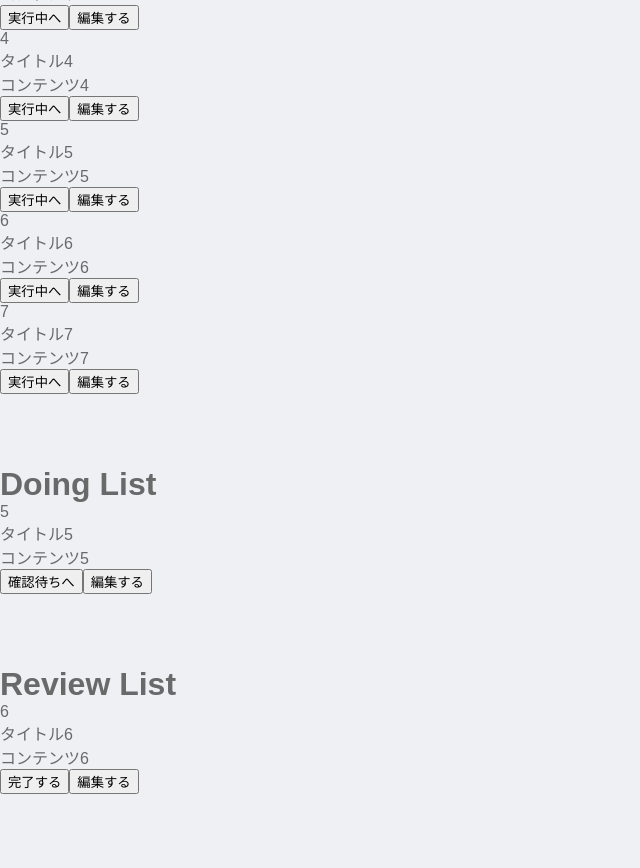
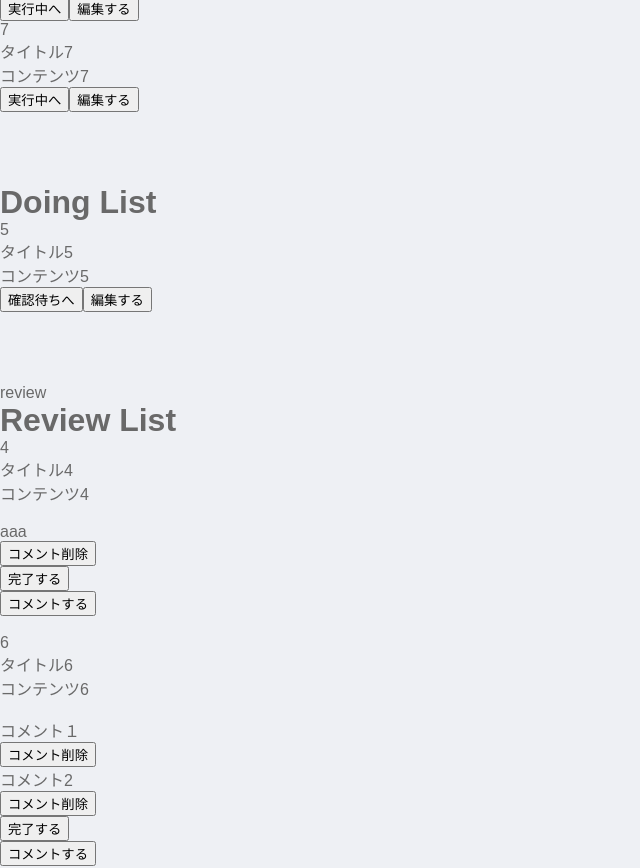
Before and after one commit to sho1374k/todo-react, a React (Create React App) app: page / in a window 1280 px wide. Shown: the part 480-1348 px from the top of the page, without its empty margins (0-640 px from the left). Built offline with nearby package versions, Linux system fonts and the light colour scheme.

Commit message:
コメント機能追加 header formコンポーネント 作成

```diff
--- a/src/App.jsx
+++ b/src/App.jsx
@@ -2,19 +2,26 @@ import React from "react";
 // CSS
 import './assets/sass/reset.scss';
 import './assets/sass/style.scss';
+// Components
+import {Header} from "./components/header/header";
+import {Form} from "./components/form/form";
+import {TodoList} from "./components/todo/todo-list";
+import {Doing} from "./components/todo/doing";
+import {Review} from "./components/todo/review";
+import {Done} from "./components/todo/done";
 
 export class App extends React.Component{
   constructor(props){
     super(props);
     this.state = {
       data:[
-        {id:1, title: "タイトル1", content: "コンテンツ1", notYet: true, doing: false, review: false,  done: false, edit: false },
-        {id:2, title: "タイトル2", content: "コンテンツ2", notYet: true, doing: false, review: false,  done: false, edit: false },
-        {id:3, title: "タイトル3", content: "コンテンツ3", notYet: true, doing: false, review: false,  done: false, edit: false },
-        {id:4, title: "タイトル4", content: "コンテンツ4", notYet: true, doing: false, review: false,  done: false, edit: false },
-        {id:5, title: "タイトル5", content: "コンテンツ5", notYet: true, doing: true, review: false,  done: false, edit: false },
-        {id:6, title: "タイトル6", content: "コンテンツ6", notYet: true, doing: false, review: true,  done: false, edit: false },
-        {id:7, title: "タイトル7", content: "コンテンツ7", notYet: true, doing: false, review: false,  done: true, edit: false },
+        {id:1, title: "タイトル1", content: "コンテンツ1", notYet: true, doing: false, review: false,  done: false, edit: false, comment: [], commentForm: false },
+        {id:2, title: "タイトル2", content: "コンテンツ2", notYet: true, doing: false, review: false,  done: false, edit: false, comment: [], commentForm: false },
+        {id:3, title: "タイトル3", content: "コンテンツ3", notYet: true, doing: false, review: false,  done: false, edit: false, comment: [], commentForm: false },
+        {id:4, title: "タイトル4", content: "コンテンツ4", notYet: false, doing: false, review: true,  done: false, edit: false, comment: [{text: "aaa"},], commentForm: false },
+        {id:5, title: "タイトル5", content: "コンテンツ5", notYet: false, doing: true, review: false,  done: false, edit: false, comment: [], commentForm: false },
+        {id:6, title: "タイトル6", content: "コンテンツ6", notYet: true, doing: false, review: true,  done: false, edit: false, comment: [{text: "コメント１"}, {text: "コメント2"}], commentForm: false },
+        {id:7, title: "タイトル7", content: "コンテンツ7", notYet: true, doing: false, review: false,  done: true, edit: false, comment: [], commentForm: false },
       ],
       error:{
         errorTitle: false,
@@ -23,7 +30,10 @@ export class App extends React.Component{
       editError:{
         errorTitle: false,
         errorContent: false
-      }
+      },
+      commentError: false,
+      openTodo: false,
+      openComment: false,
     };
 
     this.addTodo = this.addTodo.bind(this);
@@ -38,6 +48,14 @@ export class App extends React.Component{
     this.editTodo = this.editTodo.bind(this);
 
     this.changeEdit = this.changeEdit.bind(this);
+
+    this.addComment = this.addComment.bind(this);
+
+    this.changeComment = this.changeComment.bind(this);
+
+    this.deleteComment = this.deleteComment.bind(this);
+
+    this.handleTodo = this.handleTodo.bind(this);
   }
 
   /**
@@ -80,10 +98,12 @@ export class App extends React.Component{
         id: Number(countNum) + 1,
         title: title,
         content: content,
+        notYet: true,
+        doing: false,
         review: false,
         done: false,
         edit: false,
-        notYet: true,
+        commemt: [],
       })
       // 更新
       this.setState({
@@ -260,153 +280,140 @@ export class App extends React.Component{
 
   }
 
+  /**
+   * コメント追加
+   * @param number //タスクid
+   * @param event //入力値
+   */
+  addComment(event, number){
+    event.preventDefault();
+    const data = this.state.data.slice();
+
+
+    const commentValue = event.target.comment.value;
+    if (commentValue === "") {
+      this.setState({
+        commentError: true,
+      })
+    } else {
+      const result = data.findIndex(({id}) => id === Number(number));
+
+      data[result].comment.push({
+        text: String(commentValue),
+      })
+      data[result].commentForm = false;
+
+      this.setState({
+        data: data,
+        commentError: false,
+      })
+    }
+    event.target.comment.value = "";
+  }
+
+  /**
+   * コメントフォーム変更
+   * @param number //タスクid
+   */
+  changeComment(number){
+    const data = this.state.data.slice();
+    const result = data.findIndex(({id}) => id === Number(number));
+    // data[result].commentForm = true;
+    data[result].commentForm = !data[result].commentForm;
+    this.setState({
+      data: data
+    })
+  }
+
+
+  /**
+   * コメント削除
+   * @param number // タスクid
+   * @param i // コメントのkey
+   */
+  deleteComment(number, i){
+    const data = this.state.data.slice();
+    const result = data.findIndex(({id}) => id === Number(number));
+    data[result].comment.splice(i, 1);
+    this.setState({
+      data: data
+    })
+  }
+
+  handleTodo(){
+    this.setState({
+      openTodo: !this.state.openTodo,
+    })
+  }
+
   render(){
+    const data = this.state.data;
     const error = this.state.error;
     const editError = this.state.editError;
+    const commentError = this.state.commentError;
+
+    const openTodo = this.state.openTodo;
+
     return(
       <>
-        <header>todo</header>
-
-        <main>
-          {/* リセットボタン */}
+        <Header />
+        {/* リセットボタン */}
           <div className="">
             <button onClick={() => this.resetTodo()}>リセットする</button>
           </div>
+          <button onClick={() => this.handleTodo()}>+</button>
 
-          {/* フォーム */}
-          <form className="form" onSubmit={this.addTodo} >
-            <div className="">
-              <input className="" type="text" name="title" placeholder="enter title"/>
-              { error.errorTitle === true &&
-                // エラー
-                <div className="">
-                  タイトルを入力してください
-                </div>
-              }
-            </div>
+        <main>
 
-            <div className="">
-              <textarea className="" name="content" id="" cols="30" rows="4" placeholder="enter text"></textarea>
-              {error.errorContent === true &&
-                // エラー
-                <div className="">
-                  テキストを入力してください
-                </div>
-              }
-            </div>
 
-            <div className="">
-              <button className="" type="submit">add todo</button>
-            </div>
-          </form>
+
+          { openTodo === true &&
+            <Form
+              addTodo={this.addTodo}
+              error={error}
+              handleTodo={this.handleTodo}
+            />
+          }
+
 
 
           {/* リスト表示 */}
-          <h1>Todo List</h1>
-          <div className="">
-            {this.state.data.map((todo, i) => {
-              let number = todo.id
-              return(
-                <>
-                  { todo.edit === true ?
-                    <form className="edit" onSubmit={(event) => this.editTodo(event, number)}>
-                      <div className="">
-                        <input className="" type="text" name="title" placeholder="enter title"
-                          value={todo.title} onChange={(event) => this.editTitle(event, number)}/>
-                        { editError.errorTitle === true &&
-                          // エラー
-                          <div className="">
-                            タイトルを入力してください
-                          </div>
-                        }
-                      </div>
+          <TodoList
+            data={data}
+            editTodo={this.editTodo}
+            editTitle={this.editTitle}
+            editContent={this.editContent}
+            editError={editError}
 
-                      <div className="">
-                        <textarea className="" name="content" id="" cols="30" rows="4" placeholder="enter text"
-                          onChange={(event) => this.editContent(event, number)}>{todo.content}</textarea>
-                        {editError.errorContent === true &&
-                          // エラー
-                          <div className="">
-                            テキストを入力してください
-                          </div>
-                        }
-                      </div>
+            changeDoing={this.changeDoing}
+            changeEdit={this.changeEdit}
+          />
 
-                      <div className="">
-                        <button className="" type="submit">変更する</button>
-                      </div>
-                    </form>
-                  :
-                  <>
-                    {todo.notYet === true &&
-                      <div className="" key={i}>
-                        <div className="">
-                          {todo.id}
-                        </div>
-                        <div className="">
-                          {todo.title}
-                        </div>
-                        <div className="">
-                          {todo.content}
-                        </div>
-                        <button onClick={() => this.changeDoing(number)}>
-                          実行中へ
-                        </button>
-                        <button onClick={() => this.changeEdit(number)}>
-                          編集する
-                        </button>
-                        <br/>
-                      </div>
-                    }
-                  </>
-                  }
 
-                </>
-              )
-            })}
-          </div>
 
           <br/><br/><br/><br/>
 
-          {/* リスト表示 */}
-          <h1>Doing List</h1>
-          <div className="">
-            {this.state.data.map((todo, i) => {
-              let number = todo.id
-              return(
-                <>
-                {todo.doing === true &&
-                <div className="" key={i}>
-                  <div className="">
-                    {todo.id}
-                  </div>
-                  <div className="">
-                    {todo.title}
-                  </div>
-                  <div className="">
-                    {todo.content}
-                  </div>
-                  <button onClick={() => this.changeReview(number)}>
-                    確認待ちへ
-                  </button>
-                  <button>
-                    編集する
-                  </button>
-                  <br/>
-                </div>
-                }
-                </>
-              )
-            })}
-          </div>
+          <Doing
+            data={data}
+            editTodo={this.editTodo}
+            editTitle={this.editTitle}
+            editContent={this.editContent}
+            editError={editError}
+
+            changeReview={this.changeReview}
+            changeEdit={this.changeEdit}
+          />
+
 
           <br/><br/><br/><br/>
 
           {/* 確認まちタスク */}
+          <Review />
           <h1>Review List</h1>
           <div className="">
-            {this.state.data.map((todo, i) => {
+            {data.map((todo, i) => {
               let number = todo.id;
+              let commentArray = todo.comment.slice();
               return(
                 <>
                 {todo.review === true &&
@@ -421,14 +428,48 @@ export class App extends React.Component{
                     <div className="">
                       {todo.content}
                     </div>
+
+                    <br/>
+                    {/* コメント内容 */}
+                    {!(commentArray.length === 0) &&
+                      commentArray.map((comment, i) => {
+                        return(
+                          <div className="" key={i}>
+                            {comment.text}
+                            <br/>
+                            <button onClick={() => this.deleteComment(number, i)}>コメント削除</button>
+                          </div>
+
+                        )
+                      })
+                    }
+
                     <button onClick={() => this.changeDone(number)}>
                       完了する
                     </button>
-                    <button>
-                      編集する
+                    <br/>
+                    {todo.commentForm === true ?
+                    <>
+                    <form onSubmit={(event) => this.addComment(event, number)}>
+                      <input type="text" name="comment"/>
+                      {commentError === true &&
+                        <div className="">
+                          コメントを入力してください
+                        </div>
+                      }
+                      <button type="submit" >コメントを追加する</button>
+                      <button onClick={() => this.changeComment(number)}>閉じる</button>
+                    </form>
+
+                    </>
+                    :
+                    <button onClick={() => this.changeComment(number)}>
+                      コメントする
                     </button>
-                    <br/>
+                    }
+                    <br/><br/>
                   </div>
+
                 }
                 </>
               )
@@ -438,6 +479,7 @@ export class App extends React.Component{
           <br/><br/><br/><br/>
 
           {/* 完了タスク */}
+          <Done />
           <h1>Done List</h1>
           <div className="">
             {this.state.data.map((todo, i) => {
@@ -469,7 +511,6 @@ export class App extends React.Component{
 
 
         </main>
-        <footer></footer>
       </>
     )
   }
--- /dev/null
+++ b/src/components/form/form.jsx
@@ -0,0 +1,33 @@
+import React from "react";
+
+export const Form = (props) => {
+  return(
+    <form className="form" onSubmit={props.addTodo} >
+      <div className="">
+        <input className="" type="text" name="title" placeholder="enter title"/>
+        { props.error.errorTitle === true &&
+          // エラー
+          <div className="">
+            タイトルを入力してください
+          </div>
+        }
+      </div>
+
+      <div className="">
+        <textarea className="" name="content" id="" cols="30" rows="4" placeholder="enter text"></textarea>
+        {props.error.errorContent === true &&
+          // エラー
+          <div className="">
+            テキストを入力してください
+          </div>
+        }
+      </div>
+
+      <div className="">
+        <button className="" type="submit">add todo</button>
+      </div>
+
+      <button onClick={() => props.handleTodo()}>閉じる</button>
+    </form>
+  )
+}
--- /dev/null
+++ b/src/components/header/header.jsx
@@ -0,0 +1,7 @@
+import React from "react";
+
+export const Header = (props) => {
+  return(
+    <header>todo</header>
+  )
+}
--- /dev/null
+++ b/src/components/todo/doing.jsx
@@ -0,0 +1,68 @@
+import React from "react";
+
+export const Doing = (props) => {
+  return(
+    <div className="">
+      <h1>Doing List</h1>
+      {props.data.map((todo, i) => {
+        let number = todo.id
+        return(
+          <>
+          { todo.edit === true ?
+            <form className="edit" onSubmit={(event) => props.editTodo(event, number)}>
+              <div className="">
+                <input className="" type="text" name="title" placeholder="enter title"
+                  value={todo.title} onChange={(event) => props.editTitle(event, number)}/>
+                { props.editError.errorTitle === true &&
+                  // エラー
+                  <div className="">
+                    タイトルを入力してください
+                  </div>
+                }
+              </div>
+
+              <div className="">
+                <textarea className="" name="content" id="" cols="30" rows="4" placeholder="enter text"
+                  onChange={(event) => props.editContent(event, number)}>{todo.content}</textarea>
+                {props.editError.errorContent === true &&
+                  // エラー
+                  <div className="">
+                    テキストを入力してください
+                  </div>
+                }
+              </div>
+
+              <div className="">
+                <button className="" type="submit">変更する</button>
+              </div>
+            </form>
+          :
+            <>
+            {todo.doing === true &&
+              <div className="" key={i}>
+                <div className="">
+                  {todo.id}
+                </div>
+                <div className="">
+                  {todo.title}
+                </div>
+                <div className="">
+                  {todo.content}
+                </div>
+                <button onClick={() => props.changeReview(number)}>
+                  確認待ちへ
+                </button>
+                <button onClick={() => props.changeEdit(number)}>
+                  編集する
+                </button>
+                <br/>
+              </div>
+            }
+            </>
+          }
+          </>
+        )
+      })}
+    </div>
+  )
+}
--- /dev/null
+++ b/src/components/todo/done.jsx
@@ -0,0 +1,7 @@
+import React from "react";
+
+export const Done = (props) => {
+  return(
+    <div className="">done</div>
+  )
+}
--- /dev/null
+++ b/src/components/todo/review.jsx
@@ -0,0 +1,7 @@
+import React from "react";
+
+export const Review = (props) => {
+  return(
+    <div className="">review</div>
+  )
+}
--- /dev/null
+++ b/src/components/todo/todo-list.jsx
@@ -0,0 +1,69 @@
+import React from "react";
+
+export const TodoList = (props) => {
+  return(
+    <div className="">
+      <h1>Todo List</h1>
+      {props.data.map((todo, i) => {
+        let number = todo.id
+        return(
+          <>
+            { todo.edit === true ?
+              <form className="edit" onSubmit={(event) => props.editTodo(event, number)}>
+                <div className="">
+                  <input className="" type="text" name="title" placeholder="enter title"
+                    value={todo.title} onChange={(event) => props.editTitle(event, number)}/>
+                  { props.editError.errorTitle === true &&
+                    // エラー
+                    <div className="">
+                      タイトルを入力してください
+                    </div>
+                  }
+                </div>
+
+                <div className="">
+                  <textarea className="" name="content" id="" cols="30" rows="4" placeholder="enter text"
+                    onChange={(event) => props.editContent(event, number)}>{todo.content}</textarea>
+                  {props.editError.errorContent === true &&
+                    // エラー
+                    <div className="">
+                      テキストを入力してください
+                    </div>
+                  }
+                </div>
+
+                <div className="">
+                  <button className="" type="submit">変更する</button>
+                </div>
+              </form>
+            :
+            <>
+              {todo.notYet === true &&
+                <div className="" key={i}>
+                  <div className="">
+                    {todo.id}
+                  </div>
+                  <div className="">
+                    {todo.title}
+                  </div>
+                  <div className="">
+                    {todo.content}
+                  </div>
+                  <button onClick={() => props.changeDoing(number)}>
+                    実行中へ
+                  </button>
+                  <button onClick={() => props.changeEdit(number)}>
+                    編集する
+                  </button>
+                  <br/>
+                </div>
+              }
+            </>
+            }
+
+          </>
+        )
+      })}
+    </div>
+  )
+}
--- a/src/index.scss
+++ /dev/null
@@ -1,13 +0,0 @@
-body {
-  margin: 0;
-  font-family: -apple-system, BlinkMacSystemFont, 'Segoe UI', 'Roboto', 'Oxygen',
-    'Ubuntu', 'Cantarell', 'Fira Sans', 'Droid Sans', 'Helvetica Neue',
-    sans-serif;
-  -webkit-font-smoothing: antialiased;
-  -moz-osx-font-smoothing: grayscale;
-}
-
-code {
-  font-family: source-code-pro, Menlo, Monaco, Consolas, 'Courier New',
-    monospace;
-}
```
Also changed, not shown: src/App.scss (deleted, +0 -38 lines), src/components/form/edit-form.jsx (added, +7 -0 lines), 1 other file (tests, documents, lock files or other folders).
